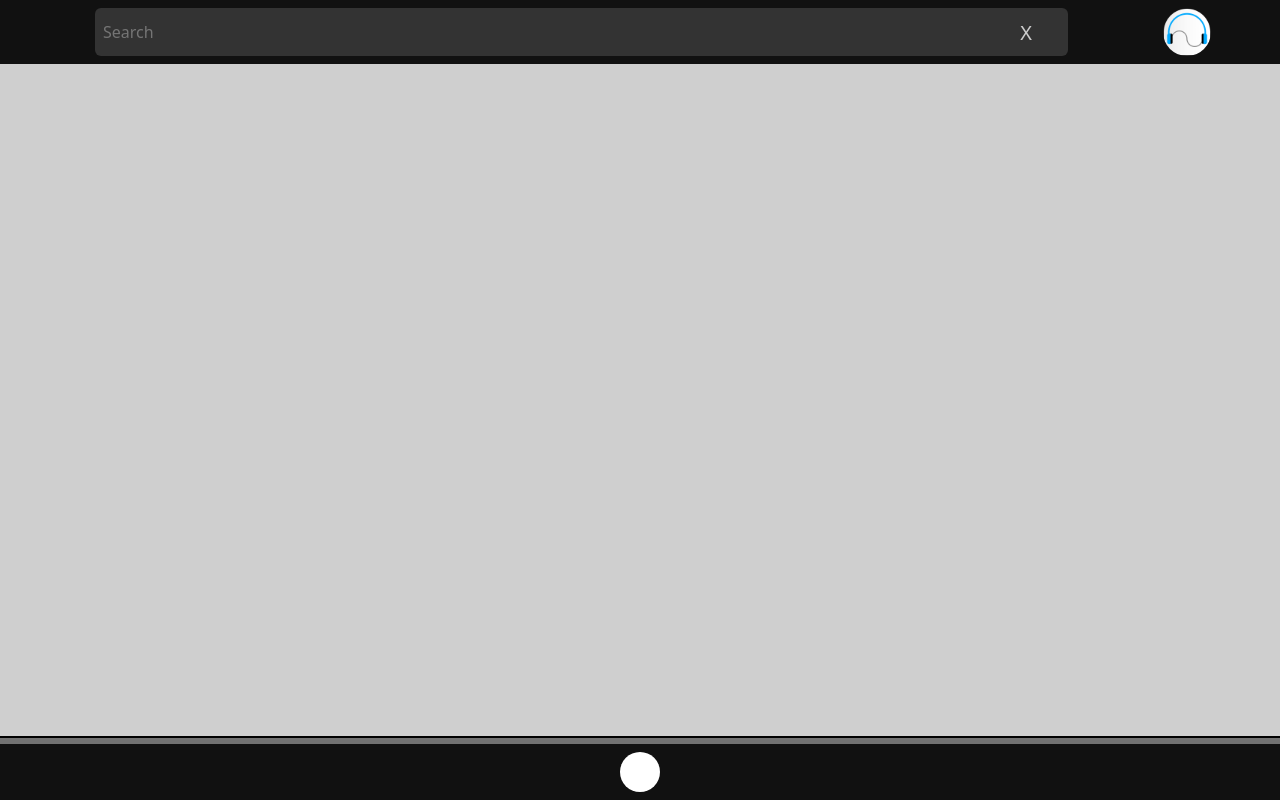
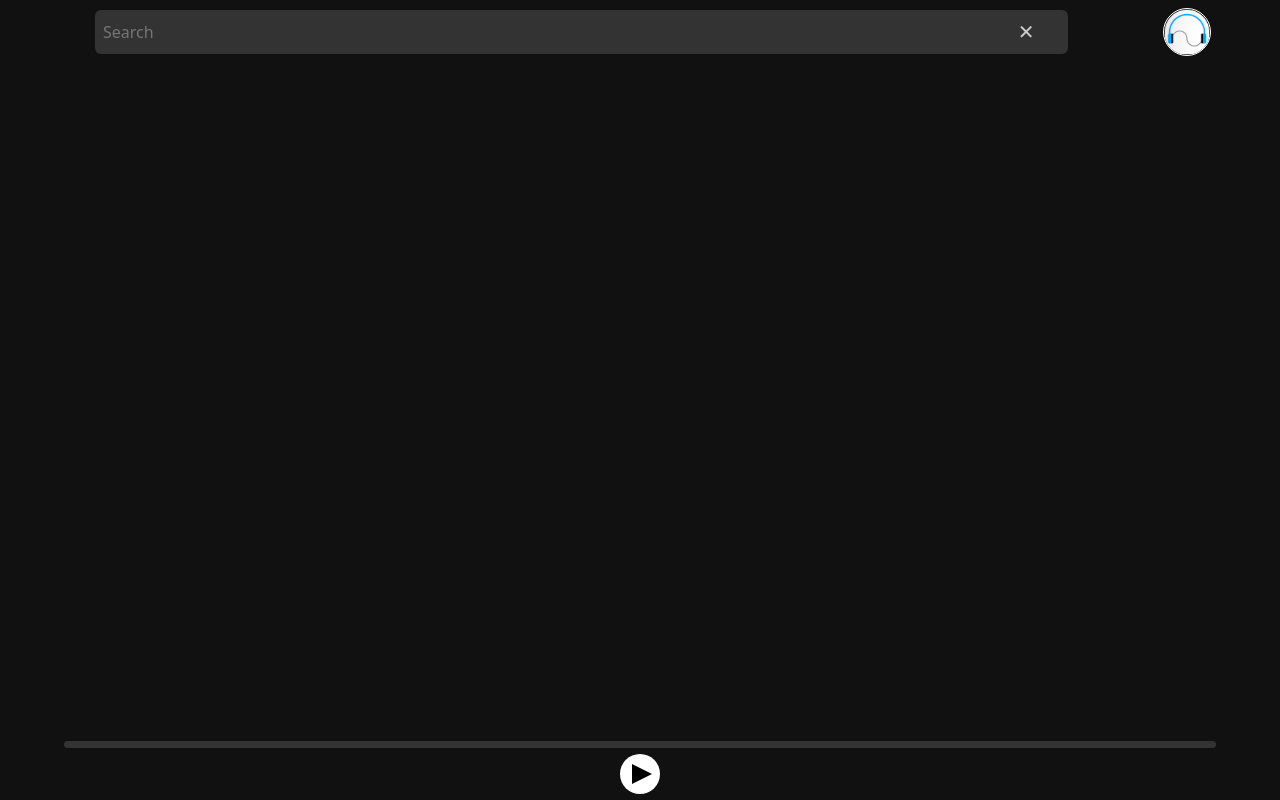
Before and after one commit to HenryLimaBR/cookie-player-web, a Next.js app: page / in a window 1280 px wide. Built offline with nearby package versions, Linux system fonts and the light colour scheme.

Commit message:
Big Style Changes; Fixed Event Register

```diff
--- a/components/Item/index.js
+++ b/components/Item/index.js
@@ -4,11 +4,12 @@ import media from '../../services/media';
 
 import style from './style.module.css';
 
-export default function Item({ data, index, setWait, wait }) {
+export default function Item({ data, index, setWait, wait, setCover }) {
   async function play() {
 		setWait(true);
 		const audio = await getAudio(data.url);
 		await media(data);
+		setCover(data.image);
 		setWait(false);
 		srcPlay(audio[0].url);
   }
--- a/components/Item/style.module.css
+++ b/components/Item/style.module.css
@@ -11,7 +11,7 @@
 	height: 100%;
 	grid-template-columns: var(--box) 1fr;;
 	grid-template-rows: 1fr;
-	border: 1px #ffffff solid;
+	/*border: 1px #ffffff solid;*/
 	background-color: #333333;
 	border-radius: 2px;
 	overflow: hidden;
@@ -31,7 +31,7 @@
 .image {
 	width: 100%;
 	height: 100%;
-	border-right: 1px #ffffff solid;
+	/*border-right: 1px #ffffff solid;*/
 	object-fit: cover;
 	object-position: center;
 }
--- a/components/List/index.js
+++ b/components/List/index.js
@@ -6,15 +6,15 @@ import Item from '../Item';
 export default function List(props) {
 	const [items, setItems] = useState(null);
 
-function update({ data, setWait, wait }) {
-		console.log(`Updating: ${data.length} Results!`);
+function update({ data, setWait, wait, setCover }) {
+		console.log(`List: Updating ${data.length} Results!`);
  	  return data.map((item, index) => {
-   	  return <Item data={item} index={index + 1} key={item.videoId} setWait={setWait} wait={wait} />;
+   	  return <Item data={item} index={index + 1} key={item.videoId} setWait={setWait} wait={wait} setCover={setCover} />;
    	});
 }
 
 	useEffect(() => {
-		props.data ? setItems(update(props)) : console.log('Skipping Update!');
+		props.data ? setItems(update(props)) : console.log('List: Skipping Update!');
 	}, [props.data]);
 
 	return <ul className={style.list}>{items}</ul>;
--- a/components/List/style.module.css
+++ b/components/List/style.module.css
@@ -2,10 +2,9 @@
 	display: grid;
 	width: 100%;
 	height: 100%;
-	padding: 8px;;
+	padding: 0 8px;
 	grid-template-columns: 1fr;
 	grid-auto-rows: var(--box, 100px);
-	background-color: #cfcfcf;
 	grid-gap: 8px;
 	overflow-x: hidden;
 	overflow-y: auto;
--- a/components/PlayerBar/index.js
+++ b/components/PlayerBar/index.js
@@ -2,27 +2,53 @@ import { useState, useEffect } from 'react';
 import style from './style.module.css';
 import { pause, createEvent } from '../../services/player';
 
+const pbStyle = {
+	play: style.play,
+	pause: style.pause
+};
+
 export default function PlayerBar(props) {
 	const [timeData, setTimeData] = useState(0);
+	const [playBtSt, setPlayBtSt] = useState(pbStyle.play);
 
-	function reader({ target: player }) {
+	function timeupdateEvent({ target: player }) {
 		const { currentTime: ct, duration: fn } = player;
 		const perc = ct * 100 / fn;
 		setTimeData(perc);
 	}
 
+	function endedEvent() {
+		setPlayBtSt(pbStyle.play);
+		setTimeData(0);
+		props.setCover(null);
+	}
+
+	function pauseEvent() { setPlayBtSt(pbStyle.play) }
+	function playEvent() { setPlayBtSt(pbStyle.pause) }
+
 	useEffect(() => {
-		createEvent('timeupdate', reader);
+		createEvent('timeupdate', timeupdateEvent);
+		createEvent('ended', endedEvent);
+		createEvent('pause', pauseEvent);
+		createEvent('play', playEvent);
 	}, [true]);
+
+	function playBtHandler() {
+		pause();
+	}
 
 	return (
 		<div className={style.player_container}>
 			<div className={style.slider_container}>
-				<div className={style.slider_bar} style={{ width: `${timeData}%` }}></div>
+				<div className={style.slider_bar}>
+					<div className={style.slider_bar_roll} style={{ width: `${timeData}%` }}></div>
+				</div>
 			</div>
 
 			<div className={style.button_container}>
-				<button className={style.state_button} onClick={pause}></button>
+				<button className={style.state_button} onClick={playBtHandler}>
+					<span className={playBtSt}></span>
+				</button>
 			</div>
 		</div>
 	);
--- a/components/PlayerBar/style.module.css
+++ b/components/PlayerBar/style.module.css
@@ -3,23 +3,32 @@
 	width: 100%;
 	height: 100%;
 	grid-template-columns: 1fr;
-	grid-template-rows: 8px 1fr;
+	grid-template-rows: 12px 1fr;
 }
 
+/**/
 .slider_container {
 	display: flex;
-	justify-content: flex-start;
-	align-items: center;
-	background-color: #727272;
-	border-top: 2px solid #000000;
+	width: 100%;
+	height: 100%;
+	justify-content: center;
+	align-items: flex-end;
 }
 
 .slider_bar {
-	height: 100%;
-	left: 0;
-	background-color: #ffffff;
+	height: 60%;
+	width: 90%;
+	background-color: #333;
+	border-radius: 8px;
 }
 
+.slider_bar_roll {
+	height: 100%;
+	background-color: #fff;
+	border-radius: 8px;
+}
+
+/**/
 .button_container {
 	display: flex;
 	justify-content: center;
@@ -27,12 +36,36 @@
 }
 
 .state_button {
+	display: flex;
 	width: 40px;
 	height: 40px;
-	background-color: #ffffff;
+	justify-content: center;
+	align-items: center;
+	background-color: #fff;
 	border-radius: 100%;
 	transition: 100ms ease-out;
+	user-select: none;
 }
 .state_button:active {
 	transform: scale(0.9);
 }
+
+/**/
+.play {
+	width: 20px;
+	height: 20px;
+	border-style: solid;
+	border-color: #0000 #0000 #0000 #000;
+	border-width: 10px 0 10px 20px;
+	transition: 100ms all ease-out;
+	transform: translateX(10%);
+}
+
+.pause {
+	width: 18px;
+	height: 20px;
+	border-style: double;
+	border-color: #000;
+	border-width: 0 0 0 18px;
+	transition: 100ms all ease-out;
+}
--- a/components/SearchBar/index.js
+++ b/components/SearchBar/index.js
@@ -26,17 +26,18 @@ export default function SearchBar(props) {
 		<div className={style.search_bar}>
 			<div className={style.search_container}>
 				<input className={style.input} type='text' onKeyPress={search} ref={inputbox} placeholder='Search' />
-				<button className={style.clear_button} onClick={clearInput}>X</button>
+				<button className={style.clear_button} onClick={clearInput}>&#x2715;</button>
 			</div>
 
 			<div className={style.image_container}>
-				<Icon wait={props.wait} />
+				<Icon wait={props.wait} cover={props.cover} />
 			</div>
 		</div>
 	);
 }
 
-function Icon({ wait }) {
+function Icon({ wait, cover }) {
 	if (wait) return <Loader color="#fff" />
-	return <img className={style.image} src='/res/img/icon.png' />
+	const crrnt = cover ? cover : '/res/img/icon.png';
+	return <img className={style.image} src={crrnt} />
 }
--- a/components/SearchBar/style.module.css
+++ b/components/SearchBar/style.module.css
@@ -1,7 +1,7 @@
 @keyframes image {
 	from {
 		opacity: 0;
-		transform: scale(0);
+		transform: scale(0.5);
 	}
 }
 
@@ -17,7 +17,7 @@
 	position: relative;
 	display: flex;
 	width: 80%;
-	height: 100%;
+	height: 90%;
 	justify-content: center;
 	align-items: center;
 }
@@ -42,12 +42,14 @@
 	background-color: #0000;
 	font-weight: 100;
 	color: #ccc;
-	transition: 100ms ease-out;
+	transition: 50ms ease-out;
 	user-select: none;
 	font-size: 125%;
+	text-align: center;
+	line-height: 100%;
 }
 .clear_button:active {
-	border: solid 1px #ccc;
+	color: #0ff;
 	transform: scale(0.75);
 }
 
@@ -59,7 +61,9 @@
 .image {
 	width: 100%;
 	height: 100%;
+	object-fit: cover;
+	object-position: center center;
+	animation: image 200ms ease-out backwards;
+	border: solid 1px #ffffff;
 	border-radius: 100%;
-	object-fit: cover;
-	object-position: center;
 }
--- a/pages/index.js
+++ b/pages/index.js
@@ -11,6 +11,7 @@ import PlayerBar from '../components/PlayerBar';
 export default function Home() {
 	const [search, setSearch] = useState(null);
 	const [wait, setWait] = useState(false);
+	const [cover, setCover] = useState(null);
 
 	useEffect(() => { init(); }, []);
 
@@ -18,21 +19,21 @@ export default function Home() {
 		<>
 			<Head>
 				<title>Cookie Web Player</title>
-				<meta name='theme-color' content='#000000' />
+				<meta name='theme-color' content='#111' />
 				<link rel='icon' type='image/png' href='/res/img/icon.png' />
 			</Head>
 
 			<div className={style.container}>
 				<div className={style.search_containet}>
-					<SearchBar setSearch={setSearch} wait={wait} setWait={setWait} />
+					<SearchBar setSearch={setSearch} wait={wait} setWait={setWait} cover={cover} />
 				</div>
 
 				<div className={style.list_container}>
-					<List data={search} wait={wait} setWait={setWait} />
+					<List data={search} wait={wait} setWait={setWait} setCover={setCover} />
 				</div>
 
 				<div className={style.player_container}>
-					<PlayerBar />
+					<PlayerBar setCover={setCover} />
 				</div>
 			</div>
 
--- a/services/cover.js
+++ b/services/cover.js
@@ -34,3 +34,7 @@ export function init() {
 export function getSmallBounds({ width, height}) {
 	return height < width ? height : width;
 }
+
+export function readCover() {
+	return cover.url;
+}
--- a/services/player.js
+++ b/services/player.js
@@ -33,14 +33,16 @@ export function createEvent(event, dest, id) {
 
 function registerEvents() {
 	if (events.length > 0) {
+		let count = 0;
 		events.forEach((e, n) => {
 			if (!registeredEvents.includes(e)) {
 				player.addEventListener(e.event, e.dest);
 				registeredEvents.push(e);
+				count++;
 			}
-			events.splice(n, 1);
 		});
-		console.log('Player: New Events Registered!');
+		events.splice(0, events.length);
+		console.log(`Player: ${count} New Events Registered!`);
 	}
 }
 
```
